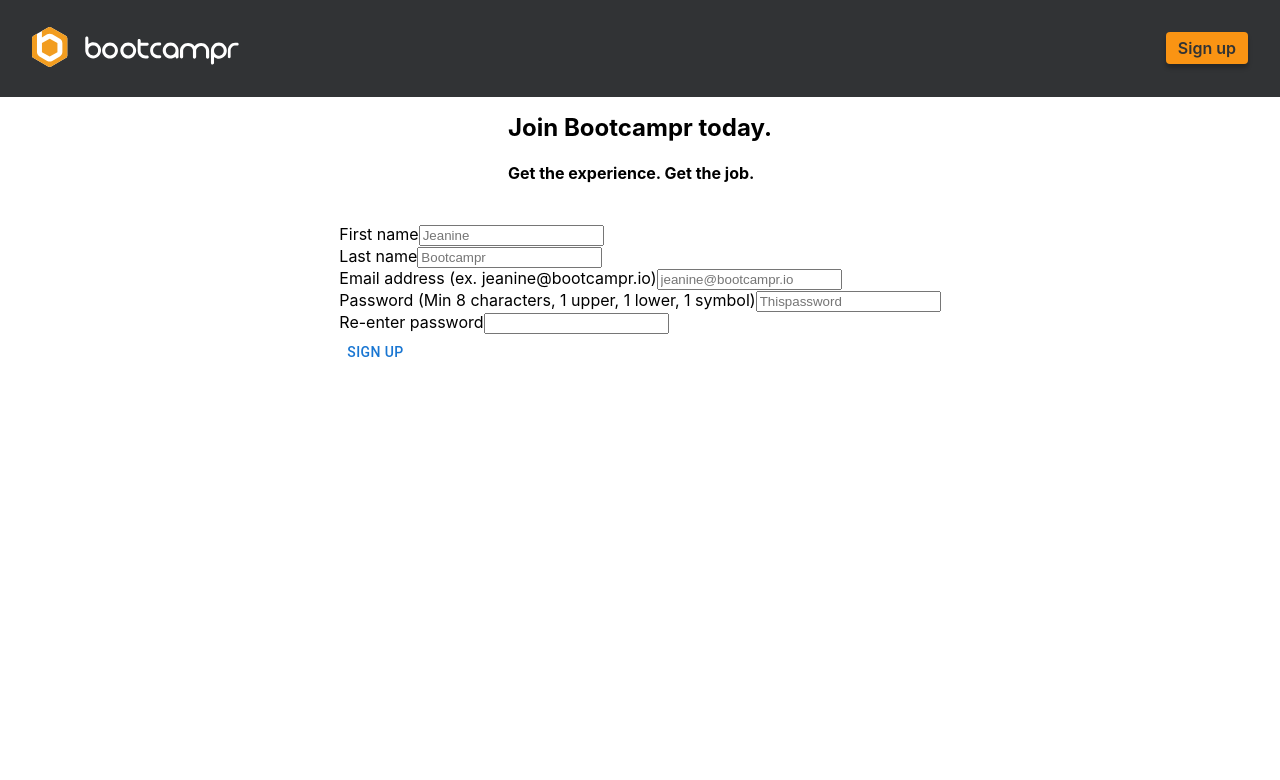
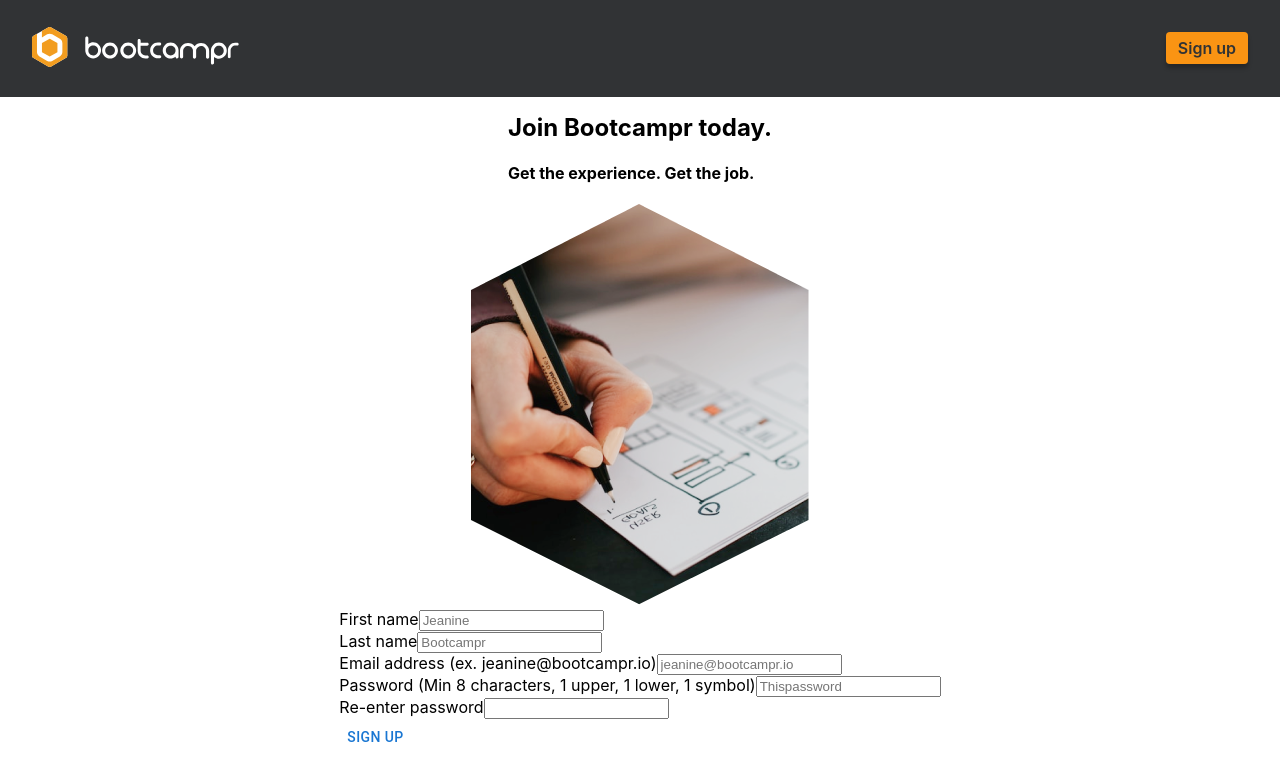
Before and after one commit to yeezick/bootcampr-assessment, a React (Create React App) app in the folder frontend/: page /sign-up in a window 1280 px wide. Shown: the top 780 px of the page. Built offline with nearby package versions, Linux system fonts and the light colour scheme.

Commit message:
Import sign up page image to assets and render image

```diff
--- a/frontend/src/screens/Signup/Signup.tsx
+++ b/frontend/src/screens/Signup/Signup.tsx
@@ -4,6 +4,7 @@ import './Signup.scss'
 import { useNavigate } from 'react-router-dom'
 import { useFormik } from 'formik'
 import * as yup from 'yup'
+import signup from 'assets/signup-image.png'
 
 export const Signup: React.FC = () => {
     const [errors, setErrors] = useState([]);
@@ -68,7 +69,7 @@ export const Signup: React.FC = () => {
       </div>
       <div className='image-container'>
         <div className='image-wrapper'>
-        <img></img>
+        <img src={signup}></img>
         </div>
       </div>
       <div className='form-container'>
```
Also changed, not shown: frontend/src/assets/signup-image.png (added).
